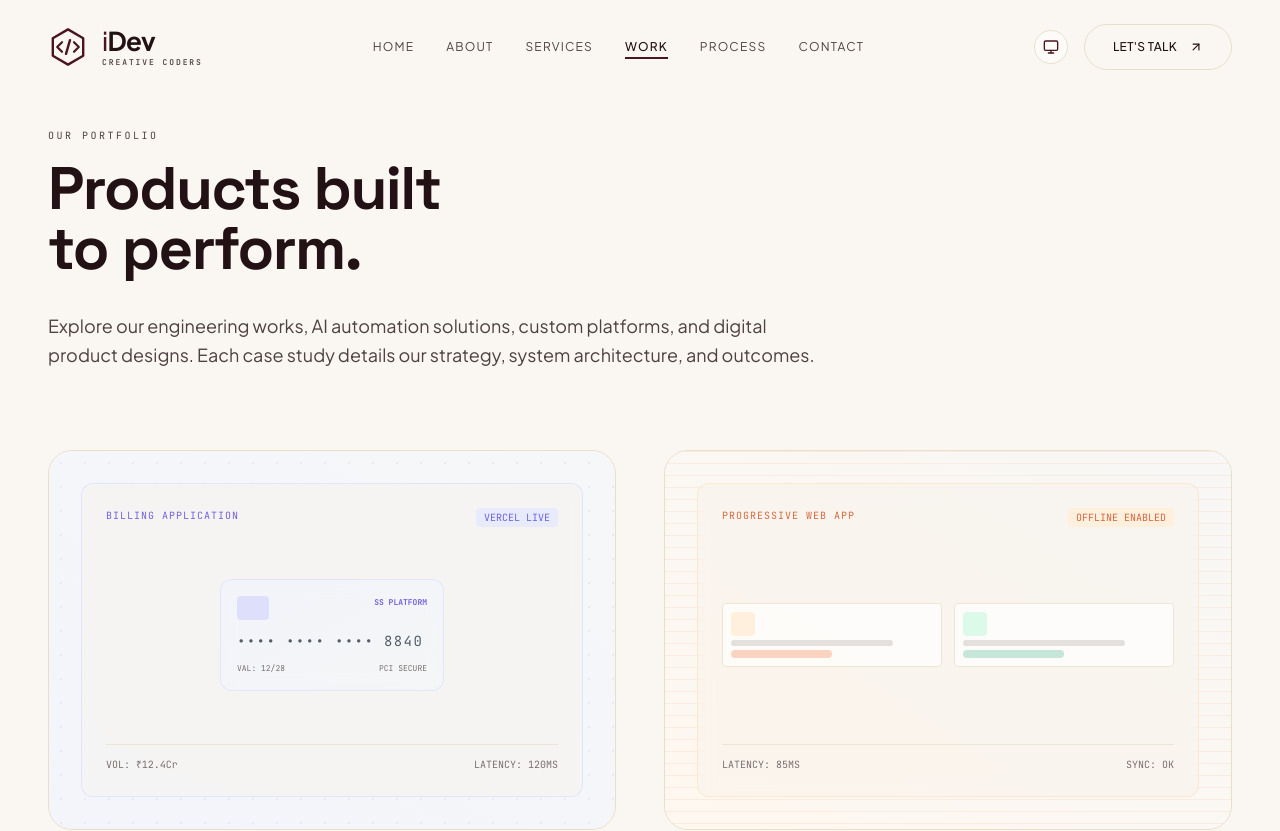
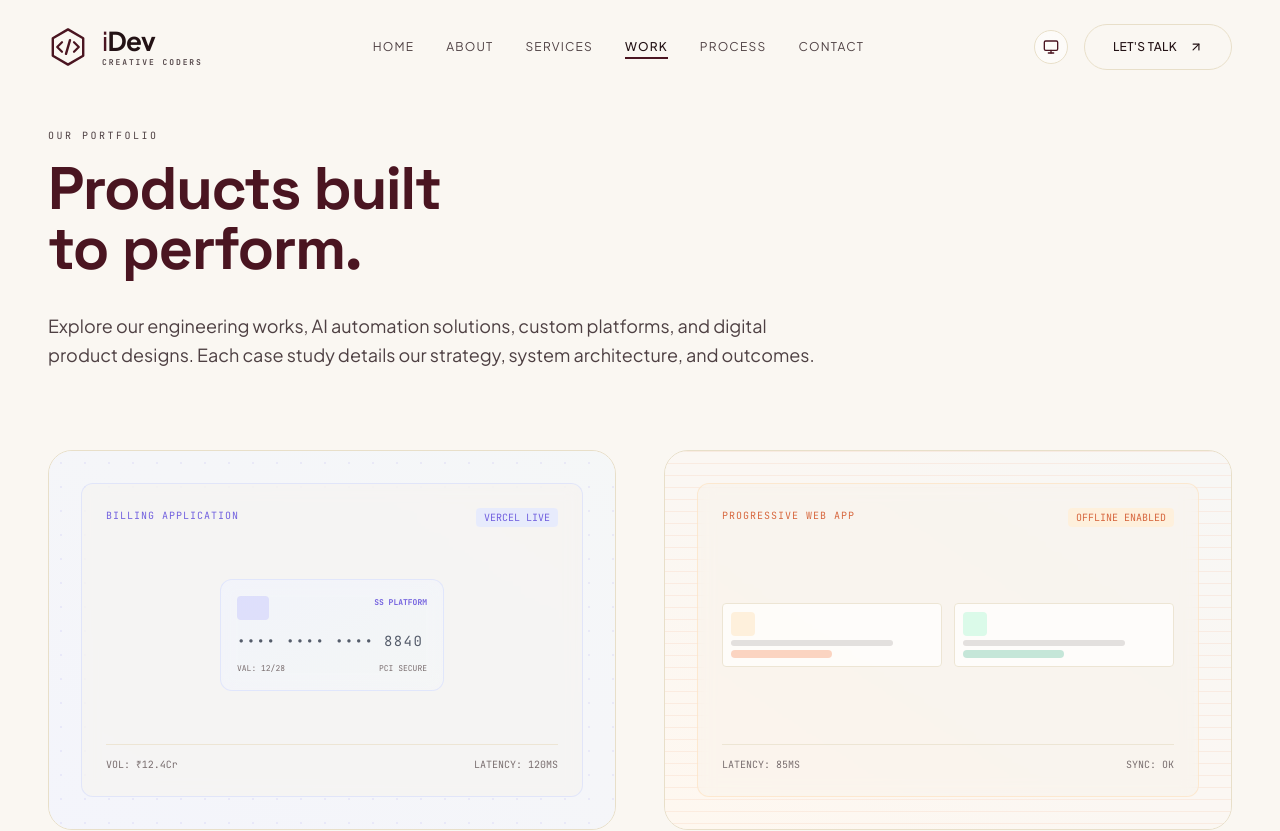
Before and after one commit to kishore-23MIC0100/idev-creative-coders, a React (Vite) app: page /work in a window 1280 px wide. Shown: the top 831 px of the page. Built offline with nearby package versions, Linux system fonts and the light colour scheme.

Commit message:
Optimize light mode theme using 60-30-10 rule (sandal 60%, maroon 30%, accent details 10%)

```diff
--- a/src/index.css
+++ b/src/index.css
@@ -25,8 +25,8 @@ html.light {
   --border-subtle: #e8dfc9;
   --grid-line: rgba(74, 21, 33, 0.08);
   --glow-color: rgba(74, 21, 33, 0.02);
-  --text-gradient-start: #231215;
-  --text-gradient-end: #4e4043;
+  --text-gradient-start: #4a1521;
+  --text-gradient-end: #8b1e3f;
 }
 
 @theme {
@@ -67,6 +67,15 @@ html.light {
   h1, h2, h3, h4, h5, h6 {
     font-family: var(--font-display);
     font-weight: 700;
+  }
+
+  html.light h1,
+  html.light h2,
+  html.light h3,
+  html.light h4,
+  html.light h5,
+  html.light h6 {
+    color: var(--accent);
   }
 
   /* Custom subtle scrollbar */
```
